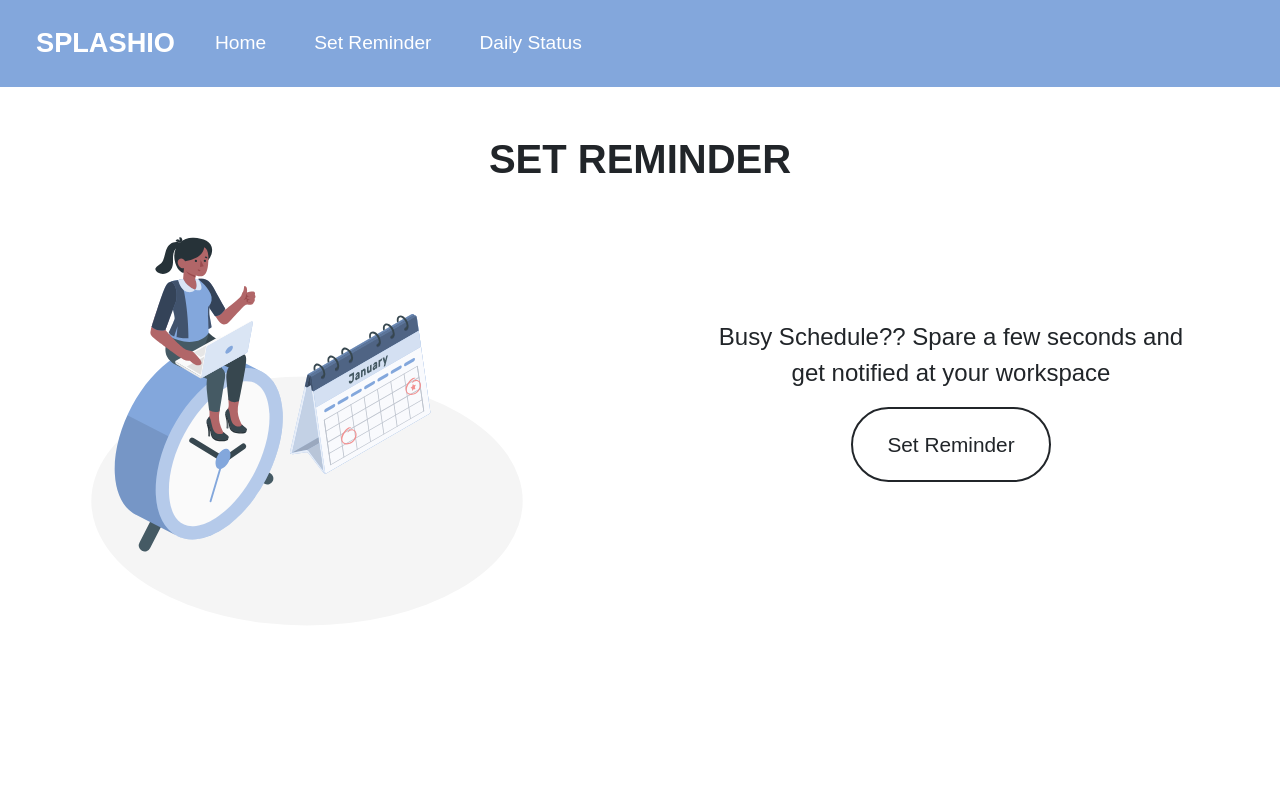
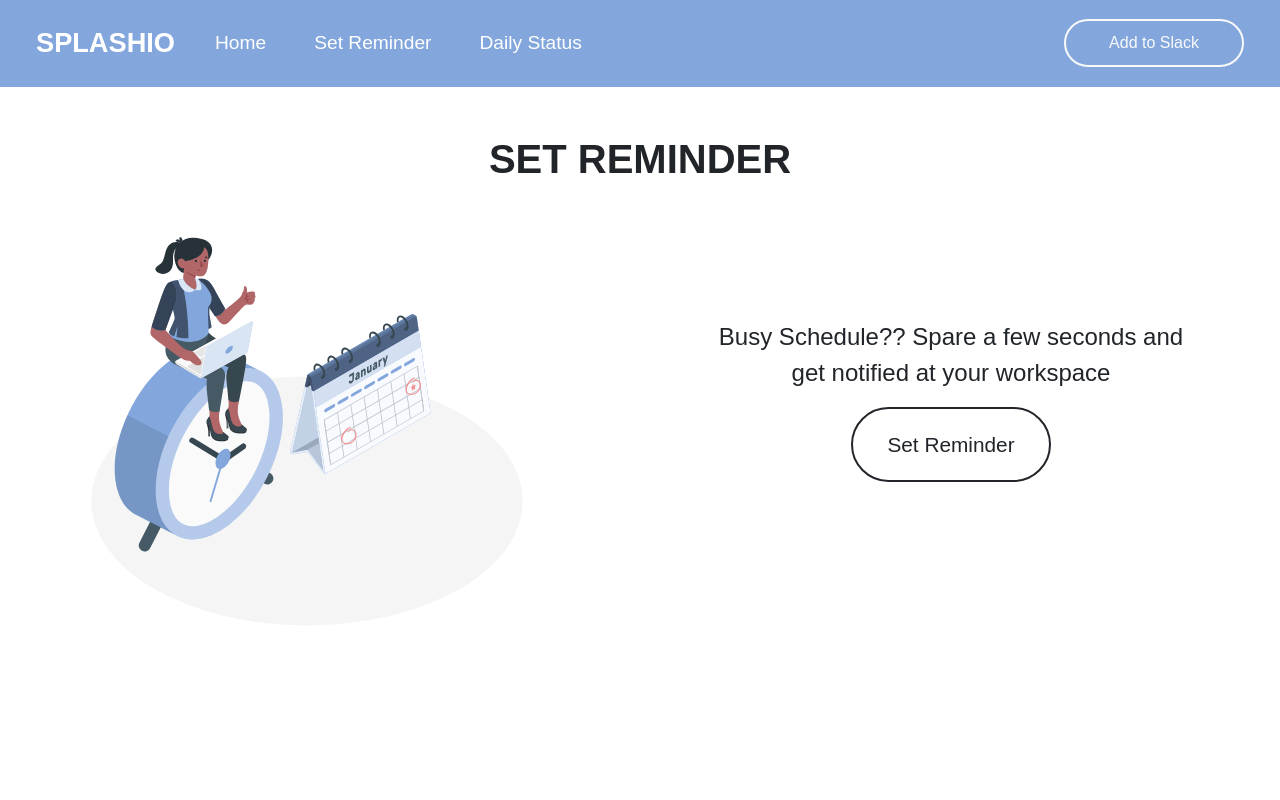
Before and after one commit to ireneelizabethsabu/Splashio, a website: page front-end/dashboard.html in a window 1280 px wide. Shown: the top 800 px of the page. Drawn offline with nearby package versions, Linux system fonts and the light colour scheme; no server answers.

Commit message:
added add to slack button

```diff
--- a/front-end/dashboard.html
+++ b/front-end/dashboard.html
@@ -36,7 +36,12 @@
           </li>
         </ul>
         <ul class="navbar-nav mb-0">
-          <li class="nav-item"></li>
+          <li class="nav-item" id="sign-in-with-slack">
+            <a type="button" class="btn btn-outline-light btn-sign-in"
+              href="https://slack.com/oauth/v2/authorize?scope=incoming-webhook,commands,chat:write,im:write&client_id=2069591717299.2066872026167">
+                Add to Slack
+              </a>
+          </li>
         </ul>
       </div>
     </nav>
```
